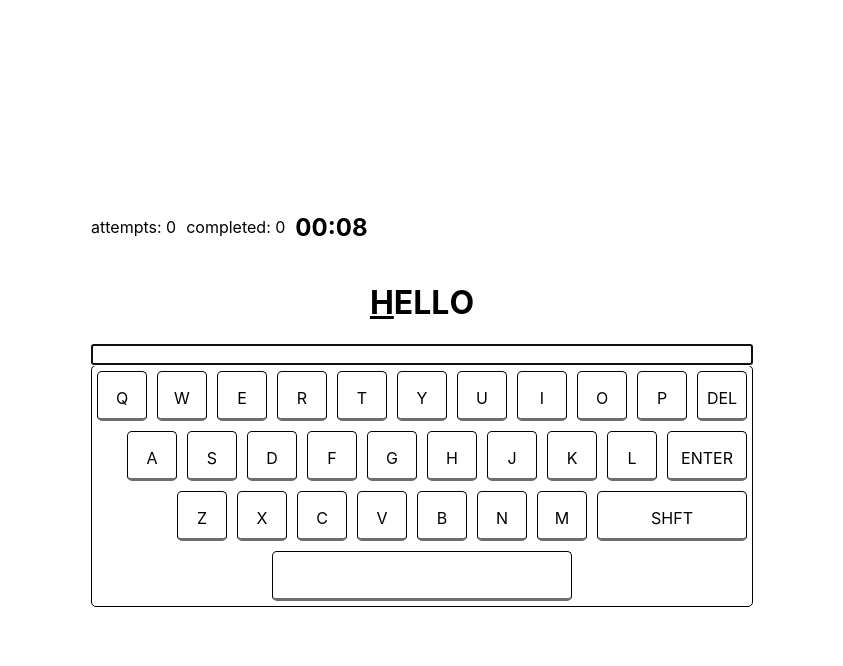
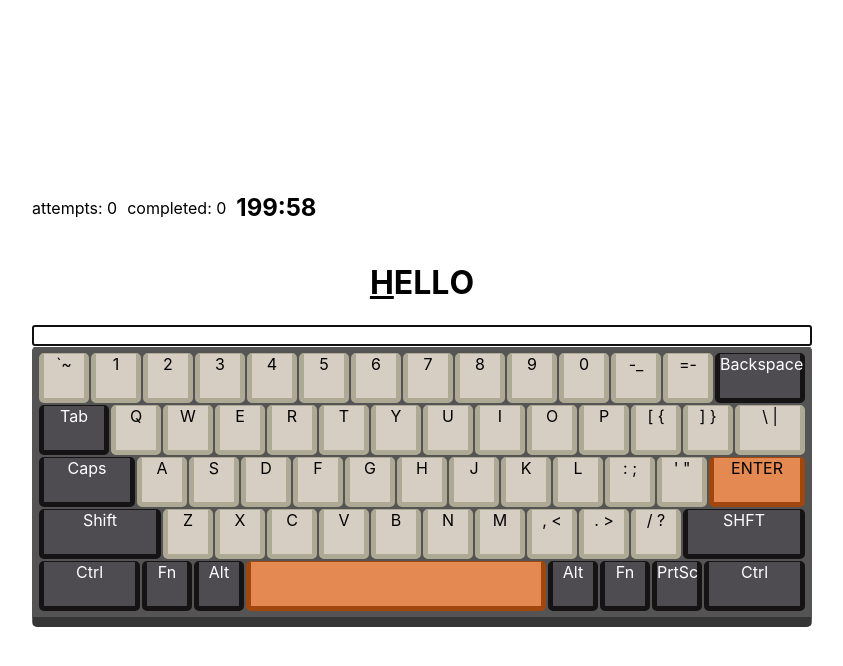
Before and after one commit to rickywid/keyboard-warrior, a React (Create React App) app: page / in a window 1280 px wide. Both pictures are taken after a click on the button "start game". Shown: the top 666 px of the page, without its empty margins (218-1061 px from the left). Built offline with nearby package versions, Linux system fonts and the light colour scheme.

Commit message:
more updates

```diff
--- a/src/App.css
+++ b/src/App.css
@@ -10,4 +10,5 @@
 .App main {
   margin: auto;
   text-align: center;
+  width: 780px;
 }
--- a/src/App.tsx
+++ b/src/App.tsx
@@ -24,12 +24,15 @@ function App() {
     const [startTimer, setStartTimer] = useState<boolean>(false);
     const [showGameResults, setShowGameResults] = useState<boolean>(false);
 
+    const [displayNotification, setDisplayNotification] = useState<{ enterBtn: boolean, error: boolean }>({ enterBtn: false, error: false });
+
+
     const handleUserKeyPress = useCallback(event => {
         const { keyCode } = event;
 
         if (words.length) {
-            if (keyCode === 13) {
-                if (inputVal.toUpperCase() === words[0]) {
+            if (inputVal.toUpperCase() === words[0]) {
+                if (keyCode === 13) {
                     setWordsCompleted(prevState => prevState + 1)
                     setInputVal("")
                     removeWord();
@@ -41,6 +44,15 @@ function App() {
             }
         }
     }, [inputVal, words]);
+
+    useEffect(() => {
+        if (inputVal.toUpperCase() === words[0]) {
+            setDisplayNotification({
+                error: false,
+                enterBtn: true
+            })
+        }
+    }, [inputVal])
 
     useEffect(() => {
         window.addEventListener("keydown", handleUserKeyPress);
@@ -76,6 +88,10 @@ function App() {
 
         if (!isValid) {
             setWordsAttempts(prevState => prevState + 1)
+            setDisplayNotification({
+                enterBtn: false,
+                error: true
+            })
         }
         setInputVal(isValid ? value : "");
         setCurrentCharIndex((prevCharIndex) => (isValid ? prevCharIndex + 1 : 0));
@@ -112,6 +128,8 @@ function App() {
                         />
                     </div>
                     {displayWord()}
+                    {displayNotification.enterBtn ? 'press enter' : ''}
+                    {displayNotification.error ? 'error' : ''}
                     <input
                         type="text"
                         style={{ width: '100%' }}
--- a/src/components/key.tsx
+++ b/src/components/key.tsx
@@ -1,35 +1,72 @@
-import { FunctionComponent } from "react";
+import { FunctionComponent, useEffect, useState } from "react";
+import "../styles/key.css";
 
 interface KeyProps {
-    val: string;
-    isPressed: boolean;
+    val?: string;
+    colorScheme: string;
+    isPressed?: boolean;
     isSpacebar?: boolean;
+    stretch?: boolean;
 }
 
-const Key: FunctionComponent<KeyProps> = ({ val, isPressed, isSpacebar }) => {
+const Key: FunctionComponent<KeyProps> = ({ val, isPressed, isSpacebar, colorScheme, stretch }) => {
+
+
+    // primary: letters
+    // secondary: spacebar, enter
+    // third: delete, alt, shift, ctrl, tab, caps
+
+
+    const [primary, setPrimary] = useState<string[]>([]);
+    const [keyColor, setKeyColor] = useState<string>("");
+
+    useEffect(() => {
+
+
+        switch (colorScheme) {
+            case 'white':
+                setPrimary(["#d6cec3", "#aea995"])
+                setKeyColor('black')
+
+                break;
+
+            case 'orange':
+                setPrimary(["#e58952", "#a0470e"]);
+                break;
+
+            case 'grey':
+                setPrimary(["#4e4b51", "#161314"]);
+                setKeyColor('white')
+                break;
+        }
+    }, [colorScheme])
+
 
     const style = {
-        display: 'inline-block',
-        marginRight: 20,
+        borderLeft: isPressed ? `2px solid ${primary[0]}` : `5px solid ${primary[1]}`,
+        borderRight: isPressed ? `2px solid ${primary[0]}` : `5px solid ${primary[1]}`,
+        borderTop: isPressed ? `2px solid ${primary[0]}` : `1px solid ${primary[1]}`,
+        borderBottom: isPressed ? `2px solid ${primary[0]}` : `5px solid ${primary[1]}`,
         width: isSpacebar ? 300 : 50,
-        height: 50,
-        // boxShadow: isPressed ? '0px 0px 15px 7px rgba(149,253,247,0.75)' : 'none',
-        borderLeft: isPressed ? '2px solid #6d6d6d' : '1px solid black',
-        borderRight: isPressed ? '2px solid #6d6d6d' : '1px solid black',
-        borderTop: isPressed ? '2px solid #6d6d6d' : '1px solid black',
-        borderBottom: '3px solid #6d6d6d',
-        borderRadius: '5px',
-        margin: 5,
-        flex: val ==='DEL' || val === 'ENTER' || val === 'SHFT' ? 'auto' : 'inherit'
+        flex: stretch ? 'auto' : 'inherit',
+        background: primary[0],
+        color: keyColor,
+        position: 'relative',
+        height: !val ? 20 : 'intiial',
+        margin: !val ? 0 : 1,
+
 }
 
 const style2 = {
-        padding: 0
+    padding: 0,
+    margin: 0,
+    top: 5,
+    right: '33%',
 }
 
-
 return (
-        <div style={style}>
+    // @ts-ignore
+    <div className="key" style={style}>
         <p style={style2}>{val}</p>
     </div>
 );
--- a/src/components/keyboard.tsx
+++ b/src/components/keyboard.tsx
@@ -1,5 +1,6 @@
 import { FunctionComponent } from "react";
 import Key from "./key";
+import "../styles/keyboard.css";
 
 interface KeyboardProps {
     k: number;
@@ -7,68 +8,78 @@ interface KeyboardProps {
 
 const Keyboard: FunctionComponent<KeyboardProps> = ({ k }) => {
 
-    const style = {
-        border: '1px solid black',
-        borderRadius: 5
-
-    }
-    const style2 = {
-        display: 'flex',
-        justifyContent: 'center',
-        // paddingLeft: 30
-    }
-
-    const style3 = {
-        display: 'flex',
-        justifyContent: 'center',
-        paddingLeft: 30
-    }
-
-    const style4 = {
-        display: 'flex',
-        justifyContent: 'center',
-        paddingLeft: 80
-    }
-
     return (
-        <div style={style}>
-            <div style={style2}>
-                <Key val="Q" isPressed={k ===  81 ? true : false} />
-                <Key val="W" isPressed={k ===  87 ? true : false} />
-                <Key val="E" isPressed={k ===  69 ? true : false} />
-                <Key val="R" isPressed={k ===  82 ? true : false} />
-                <Key val="T" isPressed={k ===  84 ? true : false} />
-                <Key val="Y" isPressed={k ===  89 ? true : false} />
-                <Key val="U" isPressed={k ===  85 ? true : false} />
-                <Key val="I" isPressed={k ===  73 ? true : false} />
-                <Key val="O" isPressed={k ===  79 ? true : false} />
-                <Key val="P" isPressed={k ===  80 ? true : false} />
-                <Key val="DEL" isPressed={k ===  8 ? true : false}/>
+        <div className="keyboard">
+            <div className="keyboard-keys">
+                <Key val="`~" colorScheme="white" />
+                <Key val="1" colorScheme="white" />
+                <Key val="2" colorScheme="white" />
+                <Key val="3" colorScheme="white" />
+                <Key val="4" colorScheme="white" />
+                <Key val="5" colorScheme="white" />
+                <Key val="6" colorScheme="white" />
+                <Key val="7" colorScheme="white" />
+                <Key val="8" colorScheme="white" />
+                <Key val="9" colorScheme="white" />
+                <Key val="0" colorScheme="white" />
+                <Key val="-_" colorScheme="white" />
+                <Key val="=-" colorScheme="white" />
+                <Key val="Backspace" colorScheme="grey" stretch={true} />
             </div>
-            <div style={style3}>
-                <Key val="A" isPressed={k ===  65 ? true : false} />
-                <Key val="S" isPressed={k ===  83 ? true : false} />
-                <Key val="D" isPressed={k ===  68 ? true : false} />
-                <Key val="F" isPressed={k ===  70 ? true : false} />
-                <Key val="G" isPressed={k ===  71 ? true : false} />
-                <Key val="H" isPressed={k ===  72 ? true : false} />
-                <Key val="J" isPressed={k ===  74 ? true : false} />
-                <Key val="K" isPressed={k ===  75 ? true : false} />
-                <Key val="L" isPressed={k ===  76 ? true : false} />
-                <Key val="ENTER" isPressed={k ===  13 ? true : false} />
+            <div className="keyboard-keys">
+                <Key val="Tab" colorScheme="grey" stretch={true} />
+                <Key val="Q" isPressed={k === 81 ? true : false} colorScheme="white" />
+                <Key val="W" isPressed={k === 87 ? true : false} colorScheme="white" />
+                <Key val="E" isPressed={k === 69 ? true : false} colorScheme="white" />
+                <Key val="R" isPressed={k === 82 ? true : false} colorScheme="white" />
+                <Key val="T" isPressed={k === 84 ? true : false} colorScheme="white" />
+                <Key val="Y" isPressed={k === 89 ? true : false} colorScheme="white" />
+                <Key val="U" isPressed={k === 85 ? true : false} colorScheme="white" />
+                <Key val="I" isPressed={k === 73 ? true : false} colorScheme="white" />
+                <Key val="O" isPressed={k === 79 ? true : false} colorScheme="white" />
+                <Key val="P" isPressed={k === 80 ? true : false} colorScheme="white" />
+                <Key val="[ {" isPressed={k === 77 ? true : false} colorScheme="white" />
+                <Key val="] }" isPressed={k === 77 ? true : false} colorScheme="white" />
+                <Key val="\ |" isPressed={k === 8 ? true : false} colorScheme="white" stretch={true} />
             </div>
-            <div style={style4}>
-                <Key val="Z" isPressed={k ===  90 ? true : false} />
-                <Key val="X" isPressed={k ===  88 ? true : false} />
-                <Key val="C" isPressed={k ===  67 ? true : false} />
-                <Key val="V" isPressed={k ===  86 ? true : false} />
-                <Key val="B" isPressed={k ===  66 ? true : false} />
-                <Key val="N" isPressed={k ===  78 ? true : false} />
-                <Key val="M" isPressed={k ===  77 ? true : false} />
-                <Key val="SHFT" isPressed={k ===  16 ? true : false} />
+            <div className="keyboard-keys middle">
+                <Key val="Caps" colorScheme="grey" stretch={true} />
+                <Key val="A" isPressed={k === 65 ? true : false} colorScheme="white" />
+                <Key val="S" isPressed={k === 83 ? true : false} colorScheme="white" />
+                <Key val="D" isPressed={k === 68 ? true : false} colorScheme="white" />
+                <Key val="F" isPressed={k === 70 ? true : false} colorScheme="white" />
+                <Key val="G" isPressed={k === 71 ? true : false} colorScheme="white" />
+                <Key val="H" isPressed={k === 72 ? true : false} colorScheme="white" />
+                <Key val="J" isPressed={k === 74 ? true : false} colorScheme="white" />
+                <Key val="K" isPressed={k === 75 ? true : false} colorScheme="white" />
+                <Key val="L" isPressed={k === 76 ? true : false} colorScheme="white" />
+                <Key val=": ;" isPressed={k === 77 ? true : false} colorScheme="white" />
+                <Key val={`' "`} isPressed={k === 77 ? true : false} colorScheme="white" />
+                <Key val="ENTER" isPressed={k === 13 ? true : false} colorScheme="orange" stretch={true} />
             </div>
-            <div style={style2}>
-                <Key val="" isPressed={k ===  32 ? true : false} isSpacebar={true} />
+            <div className="keyboard-keys bottom">
+                <Key val="Shift" colorScheme="grey" stretch={true} />
+                <Key val="Z" isPressed={k === 90 ? true : false} colorScheme="white" />
+                <Key val="X" isPressed={k === 88 ? true : false} colorScheme="white" />
+                <Key val="C" isPressed={k === 67 ? true : false} colorScheme="white" />
+                <Key val="V" isPressed={k === 86 ? true : false} colorScheme="white" />
+                <Key val="B" isPressed={k === 66 ? true : false} colorScheme="white" />
+                <Key val="N" isPressed={k === 78 ? true : false} colorScheme="white" />
+                <Key val="M" isPressed={k === 77 ? true : false} colorScheme="white" />
+                <Key val=", <" isPressed={k === 77 ? true : false} colorScheme="white" />
+                <Key val=". >" isPressed={k === 77 ? true : false} colorScheme="white" />
+                <Key val="/ ?" isPressed={k === 77 ? true : false} colorScheme="white" />
+                <Key val="SHFT" colorScheme="grey" stretch={true} />
+            </div>
+            <div className="keyboard-layout">
+                <Key val="Ctrl" colorScheme="grey" stretch={true} />
+                <Key val="Fn" colorScheme="grey" />
+                <Key val="Alt" colorScheme="grey" />
+                <Key val=" " isPressed={k === 32 ? true : false} isSpacebar={true} colorScheme="orange" />
+                <Key val="Alt" colorScheme="grey" />
+                <Key val="Fn" colorScheme="grey" />
+                <Key val="PrtSc" colorScheme="grey" />
+                <Key val="Ctrl" colorScheme="grey" stretch={true} />
             </div>
         </div>
     );
--- a/src/components/timer.tsx
+++ b/src/components/timer.tsx
@@ -10,8 +10,8 @@ interface ITimer {
 }
 
 function Timer({ startTimer, start, stop }: ITimer) {
-    const [seconds, setSeconds] = useState(10);
-    const [minutes, setMinutes] = useState(0);
+    const [seconds, setSeconds] = useState(0);
+    const [minutes, setMinutes] = useState(200);
     //   const [startTimer, setStartTimer] = useState<boolean>(false);
     //   const Alarm = new Audio(AlarmWAV);
 
--- /dev/null
+++ b/src/styles/key.css
@@ -0,0 +1,8 @@
+.key {
+    display: inline-block;
+    margin-right: 20px;
+    height: 50px;
+    border-bottom: 5px solid #a75324;
+    border-radius: 5px;
+    margin: 5px;
+}
--- /dev/null
+++ b/src/styles/keyboard.css
@@ -0,0 +1,34 @@
+.keyboard {
+    background: #545454;
+    border-top: 1px solid #545454;
+    border-left: 1px solid #545454;
+    border-right: 1px solid #545454;
+    border-bottom: 10px solid #353535;
+    border-radius: 5px;
+    padding: 5px;
+}
+
+.keyboard-layout {
+    display: flex;
+    justify-content: center;
+}
+
+.keyboard-keys {
+    display: flex;
+    justify-content: center;
+}
+
+.keyboard-keys.middle {
+    /* padding-left: 30px; */
+}
+
+.keyboard-keys.bottom {
+    /* padding-left: 80px; */
+}
+
+.keyboard-arrows {
+    display: flex;
+    flex-direction: column;
+    flex: 1;
+    justify-content: center;
+}
```
Lines whose indentation alone changed are shown as unchanged.
